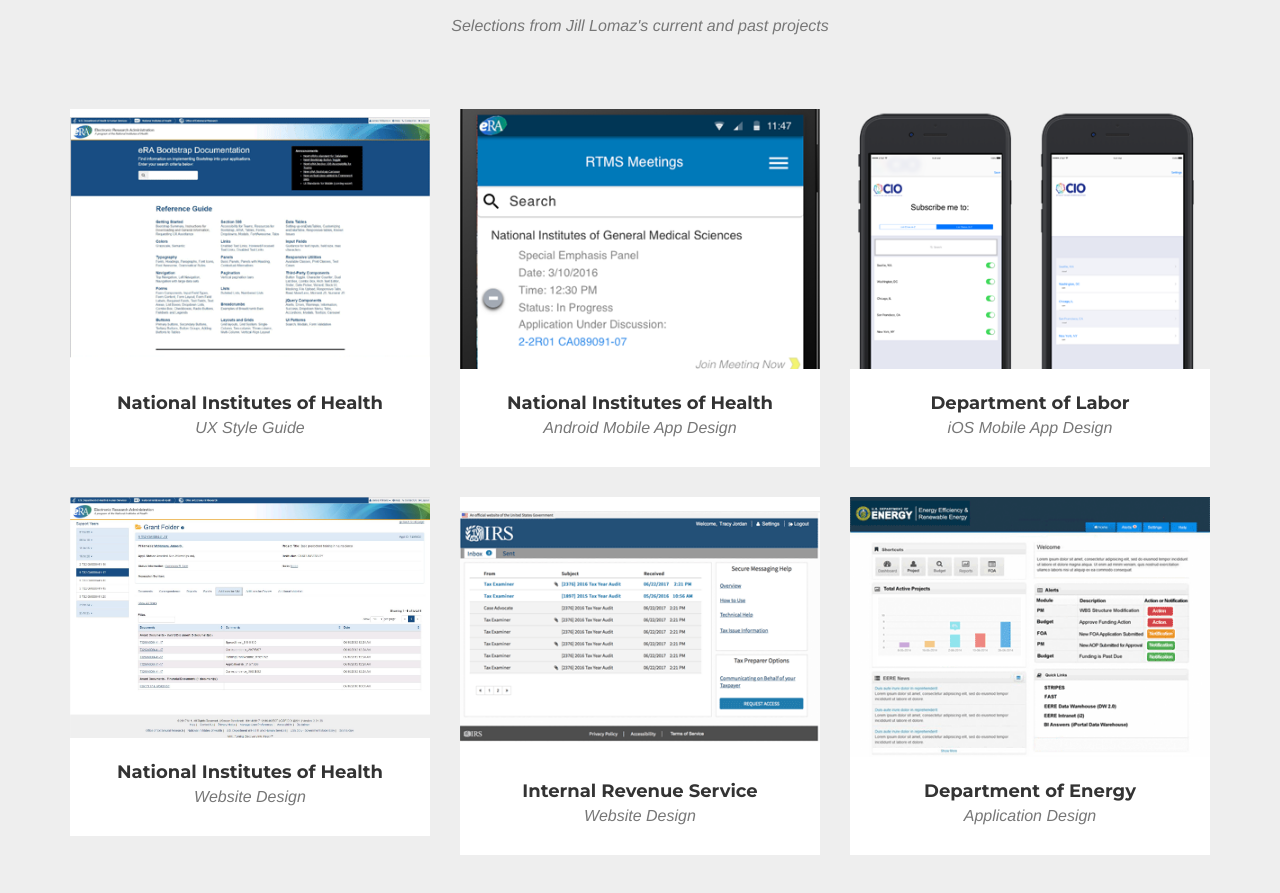
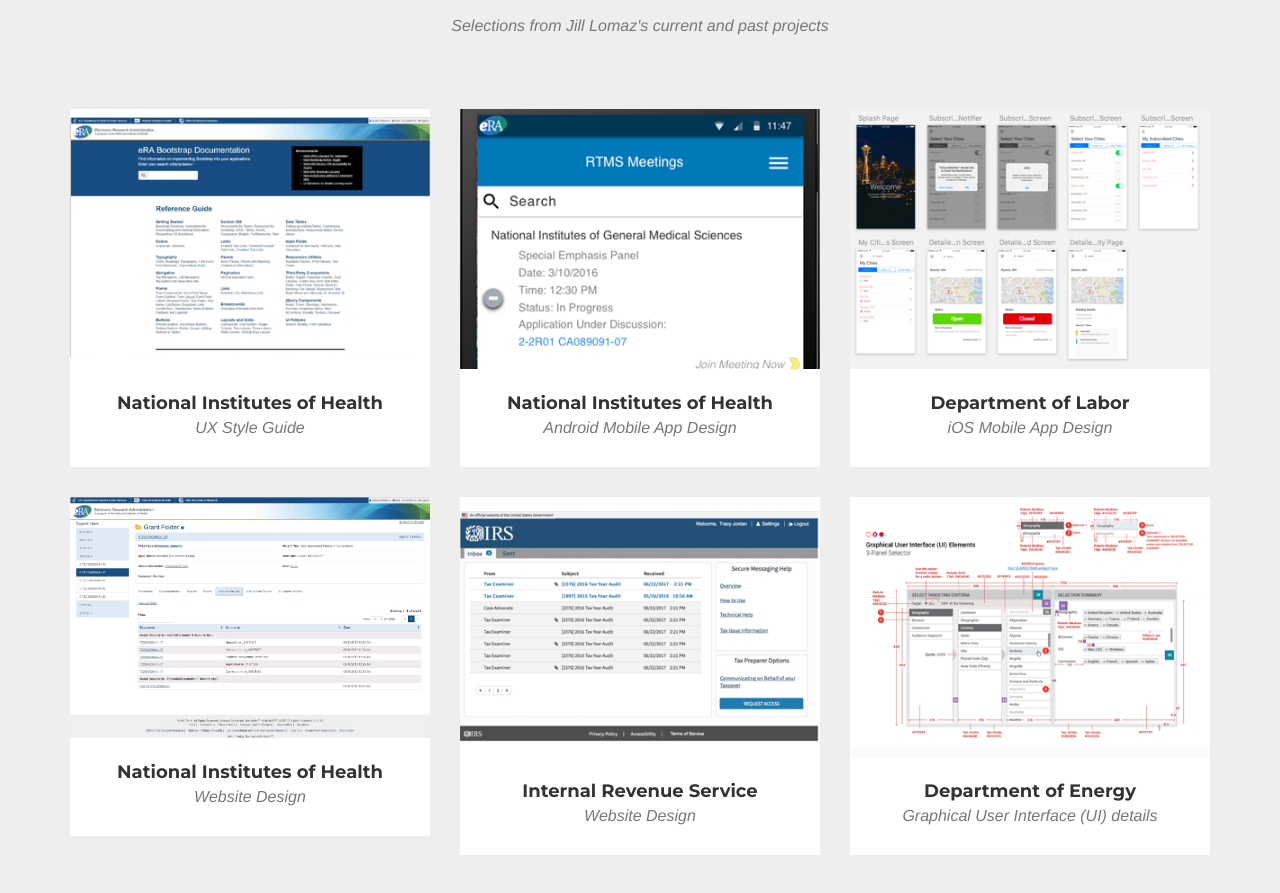
Before and after one commit to jlomaz/jlomaz.github.io, a website: page index.html in a window 1280 px wide. Shown: the part 1732-2625 px from the top of the page. Drawn offline with nearby package versions, Linux system fonts and the light colour scheme; a web font is replaced by a local one.

Commit message:
Updated DOL and UI Details

```diff
--- a/index.html
+++ b/index.html
@@ -164,7 +164,7 @@
                                 <i class="fa fa-plus fa-3x"></i>
                             </div>
                         </div>
-                        <img src="img/portfolio/dol_tn.png" class="img-responsive" alt="">
+                        <img src="img/portfolio/dol2_tn.png" class="img-responsive" alt="">
                     </a>
                     <div class="portfolio-caption">
                         <h4>Department of Labor</h4>
@@ -206,11 +206,11 @@
                                 <i class="fa fa-plus fa-3x"></i>
                             </div>
                         </div>
-                        <img src="img/portfolio/itsi_tn.png" class="img-responsive" alt="">
+                        <img src="img/portfolio/UIdetails_tn.png" class="img-responsive" alt="">
                     </a>
                     <div class="portfolio-caption">
                         <h4>Department of Energy</h4>
-                        <p class="text-muted">Application Design</p>
+                        <p class="text-muted">Graphical User Interface (UI) details</p>
                     </div>
                 </div>
             </div>
@@ -402,7 +402,7 @@
                                 <!-- Project Details Go Here -->
                                 <h2>US Department of Labor</h2>
                                 <p class="item-intro text-muted"></p>
-                                <img class="img-responsive img-centered" src="img/portfolio/dol.png" alt="">
+                                <img class="img-responsive img-centered" src="img/portfolio/dol2.png" alt="">
                                 <p>This design is for the DOL Status and Closures App, which the Department of Labor uses to track all field office and Federal building closures as well as OPM Status within the department.</p>
                                 <ul class="list-inline">
                                     <li>Date: August 2015</li>
@@ -503,7 +503,7 @@
                                 <!-- Project Details Go Here -->
                                 <h2>Department of Energy</h2>
                                 <p class="item-intro text-muted">Energy Budgeting Application</p>
-                                <img class="img-responsive img-centered" src="img/portfolio/itsi.png" alt="">
+                                <img class="img-responsive img-centered" src="img/portfolio/UIdetails.png" alt="">
                                 <p>This application was developed for federal officers to keep track of Department of Energy expenditures in the areas of nuclear energy and wind energy.</p>
 
                                 <ul class="list-inline">
```
Also changed, not shown: img/portfolio/UIdetails.png (added), img/portfolio/UIdetails_tn.png (added), img/portfolio/dol2.png (added), img/portfolio/dol2_tn.png (added).
